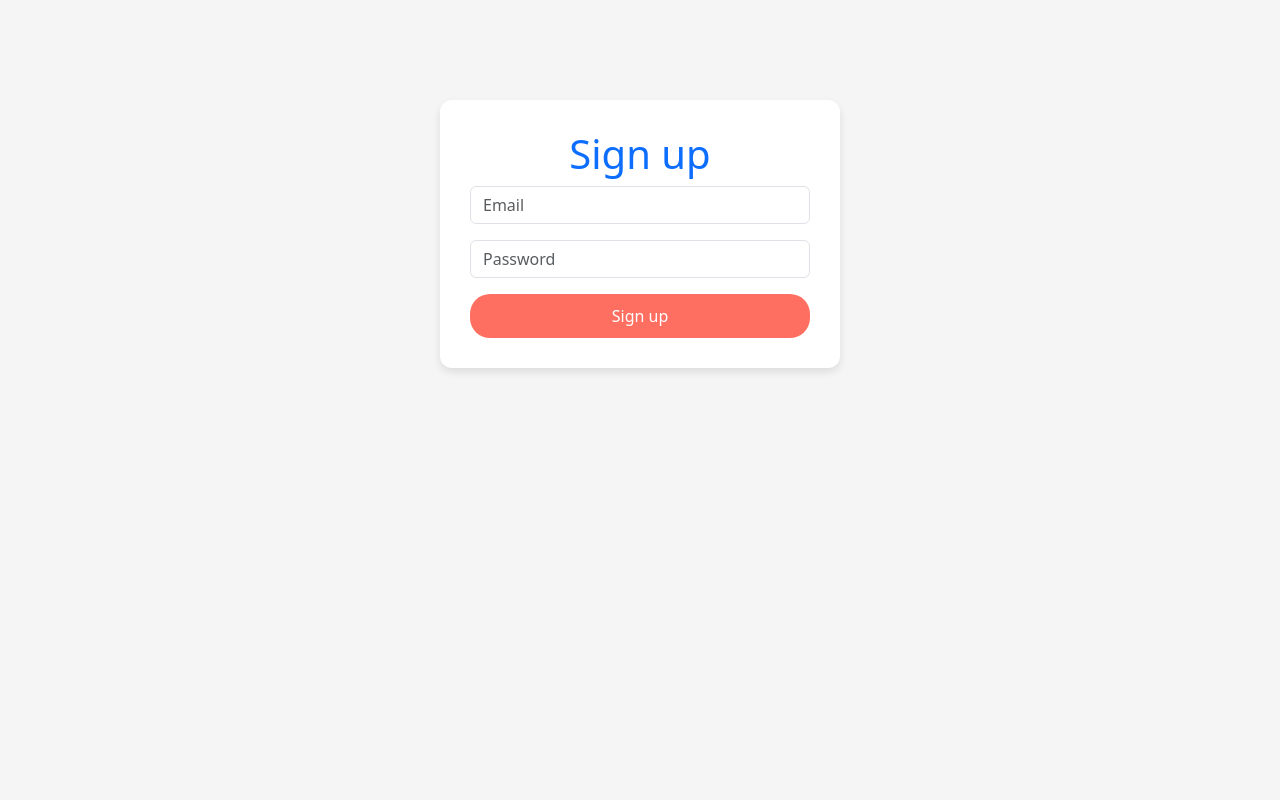
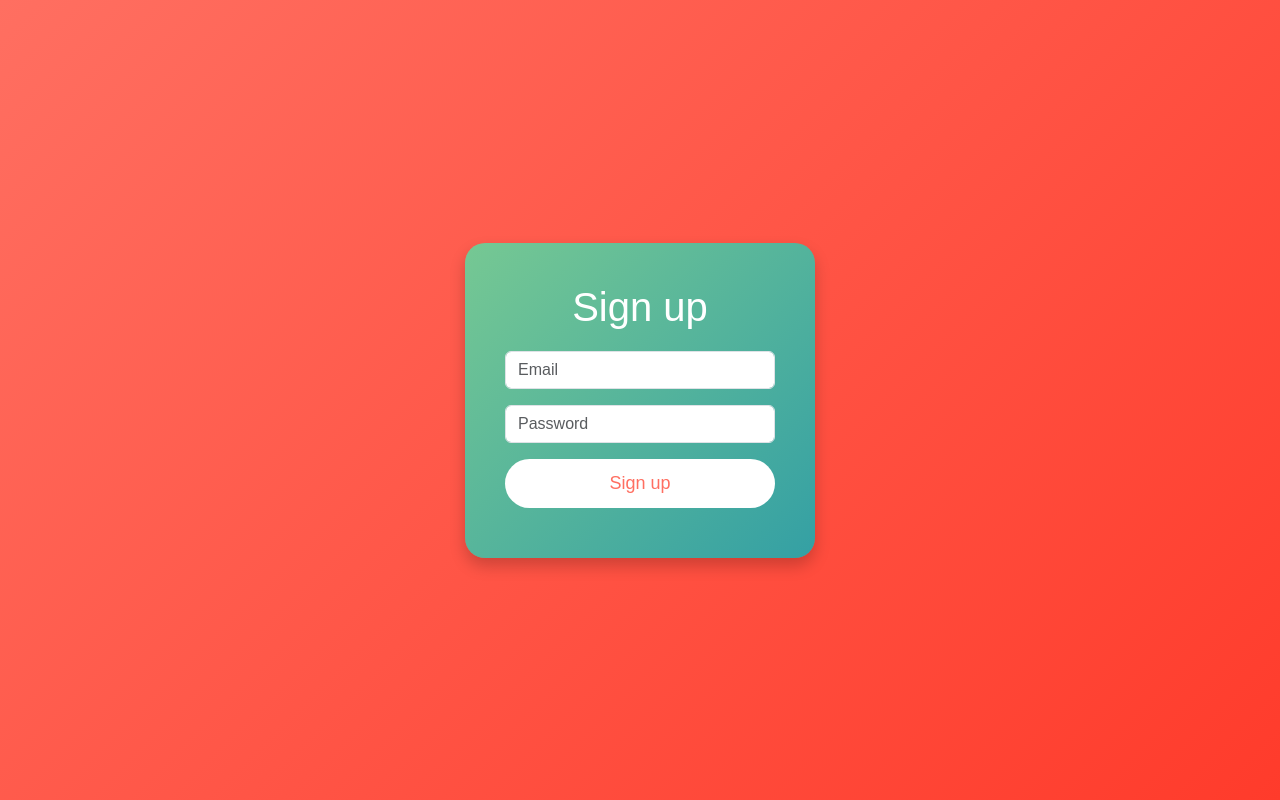
Before and after one commit to Redstonekey/flask-recipe-book, a Flask app: page /signup in a window 1280 px wide. Run offline with Flask 3, Linux system fonts and the light colour scheme.

Commit message:
add UI also to login and signup

```diff
--- a/templates/signup.html
+++ b/templates/signup.html
@@ -8,33 +8,50 @@
   <link href="https://cdn.jsdelivr.net/npm/bootstrap@5.3.3/dist/css/bootstrap.min.css" rel="stylesheet" integrity="sha384-QWTKZyjpPEjISv5WaRU9OFeRpok6YctnYmDr5pNlyT2bRjXh0JMhjY6hW+ALEwIH" crossorigin="anonymous">
   <style>
       body {
-          background-color: #f5f5f5;
+          display: flex;
+          justify-content: center;
+          align-items: center;
+          height: 100vh;
+          background: linear-gradient(135deg, #ff6f61, #ff3b2b);
+          color: #fff;
+          font-family: 'Arial', sans-serif;
       }
       .signup-container {
-          max-width: 400px;
-          margin: 100px auto;
-          background-color: #fff;
-          padding: 30px;
-          border-radius: 12px;
-          box-shadow: 0 4px 8px rgba(0, 0, 0, 0.1);
+          background: linear-gradient(135deg, #76c893, #34a0a4);
+          background-color: rgba(255, 255, 255, 0.1);
+          backdrop-filter: blur(10px);
+          border-radius: 20px;
+          padding: 40px;
+          box-shadow: 0 8px 16px rgba(0, 0, 0, 0.2);
+          width: 100%;
+          max-width: 350px;
+      }
+      h1 {
+          font-size: 2.5rem;
+          margin-bottom: 20px;
       }
       .btn-custom {
-          background-color: #ff6f61;
-          color: #ffffff;
-          border: none;
-          border-radius: 20px;
+          background-color: #fff;
+          color: #ff6f61;
+          border-radius: 30px;
           padding: 10px 20px;
-          font-size: 16px;
+          font-size: 18px;
+          text-decoration: none;
+          transition: background-color 0.3s ease, color 0.3s ease;
+          display: inline-block;
+          width: 100%;
+          margin-bottom: 10px;
       }
       .btn-custom:hover {
           background-color: #ff3b2b;
+          color: #fff;
       }
   </style>
 </head>
 <body>
 
 <div class="signup-container">
-    <h1 class="text-center text-primary">Sign up</h1>
+    <h1 class="text-center">Sign up</h1>
     <form action="{{ url_for('signup') }}" method="POST">
       <div class="mb-3">
         <input type="email" class="form-control" name="email" placeholder="Email" required>
```
Also changed, not shown: templates/android_start.html (+0 -71 lines), templates/login.html (+30 -13 lines).
